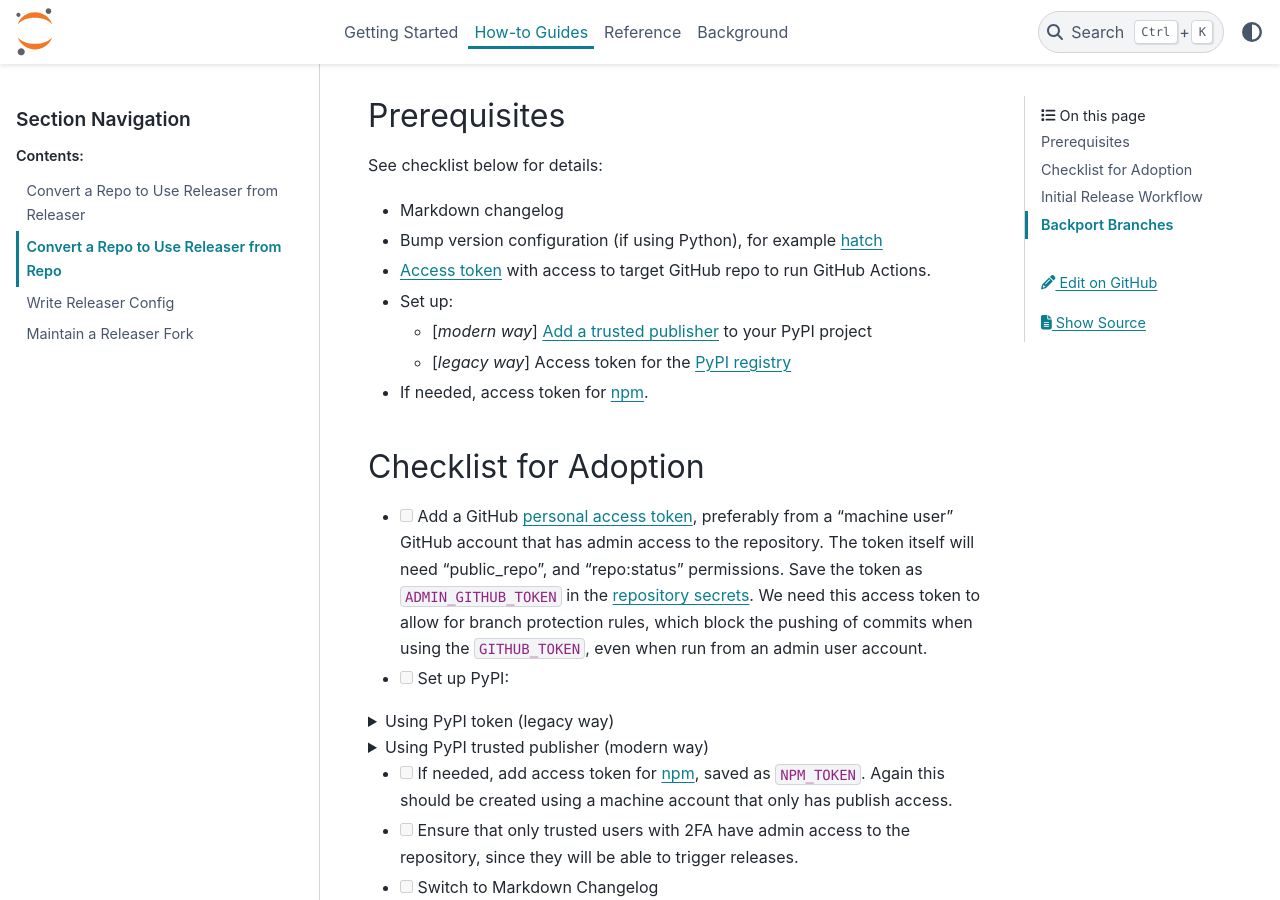
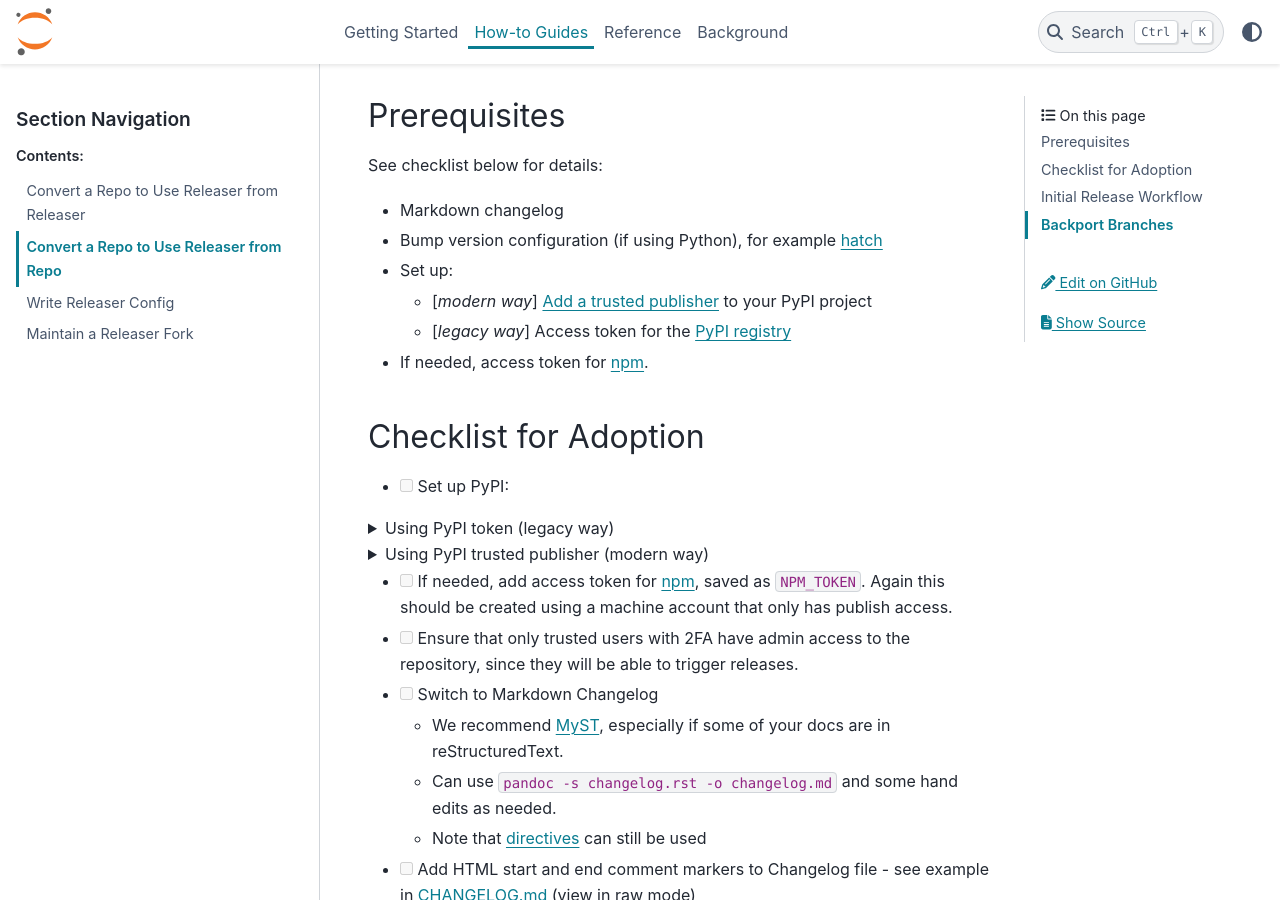
Before and after one commit to jupyter-server/jupyter_releaser, a Sphinx documentation site: the page built from docs/source/how_to_guides/convert_repo_from_repo.md, in a window 1280 px wide and 900 px high, scrolled down 254 px. Built offline with Sphinx 7.4.7 and the PyData theme 0.15.4, drawn with Linux system fonts in a browser that asks for light colours.

Commit message:
cleanup and docs

```diff
--- a/docs/source/how_to_guides/convert_repo_from_repo.md
+++ b/docs/source/how_to_guides/convert_repo_from_repo.md
@@ -8,22 +8,12 @@ See checklist below for details:
 
 - Markdown changelog
 - Bump version configuration (if using Python), for example [hatch](https://hatch.pypa.io/latest/)
-- [Access token](https://docs.github.com/en/github/authenticating-to-github/creating-a-personal-access-token) with access to target GitHub repo to run GitHub Actions.
 - Set up:
   - \[_modern way_\] [Add a trusted publisher](https://docs.pypi.org/trusted-publishers/adding-a-publisher/) to your PyPI project
   - \[_legacy way_\] Access token for the [PyPI registry](https://packaging.python.org/guides/publishing-package-distribution-releases-using-github-actions-ci-cd-workflows/#saving-credentials-on-github)
 - If needed, access token for [npm](https://docs.npmjs.com/creating-and-viewing-access-tokens).
 
 ## Checklist for Adoption
-
-- [ ] Add a GitHub [personal access token](https://docs.github.com/en/authentication/keeping-your-account-and-data-secure/creating-a-personal-access-token), preferably from a "machine user" GitHub
-  account that has admin access to the repository. The token itself will
-  need "public_repo", and "repo:status" permissions. Save the token as
-  `ADMIN_GITHUB_TOKEN`
-  in the [repository secrets](https://docs.github.com/en/actions/reference/encrypted-secrets#creating-encrypted-secrets-for-a-repository). We need this
-  access token to allow for branch protection rules, which block the pushing
-  of commits when using the `GITHUB_TOKEN`, even when run from an admin user
-  account.
 
 - [ ] Set up PyPI:
 
```
Also changed, not shown: docs/source/get_started/making_release_from_releaser.md (+8 -12 lines), docs/source/how_to_guides/convert_repo_from_releaser.md (+1 -2 lines), 1 other file.
